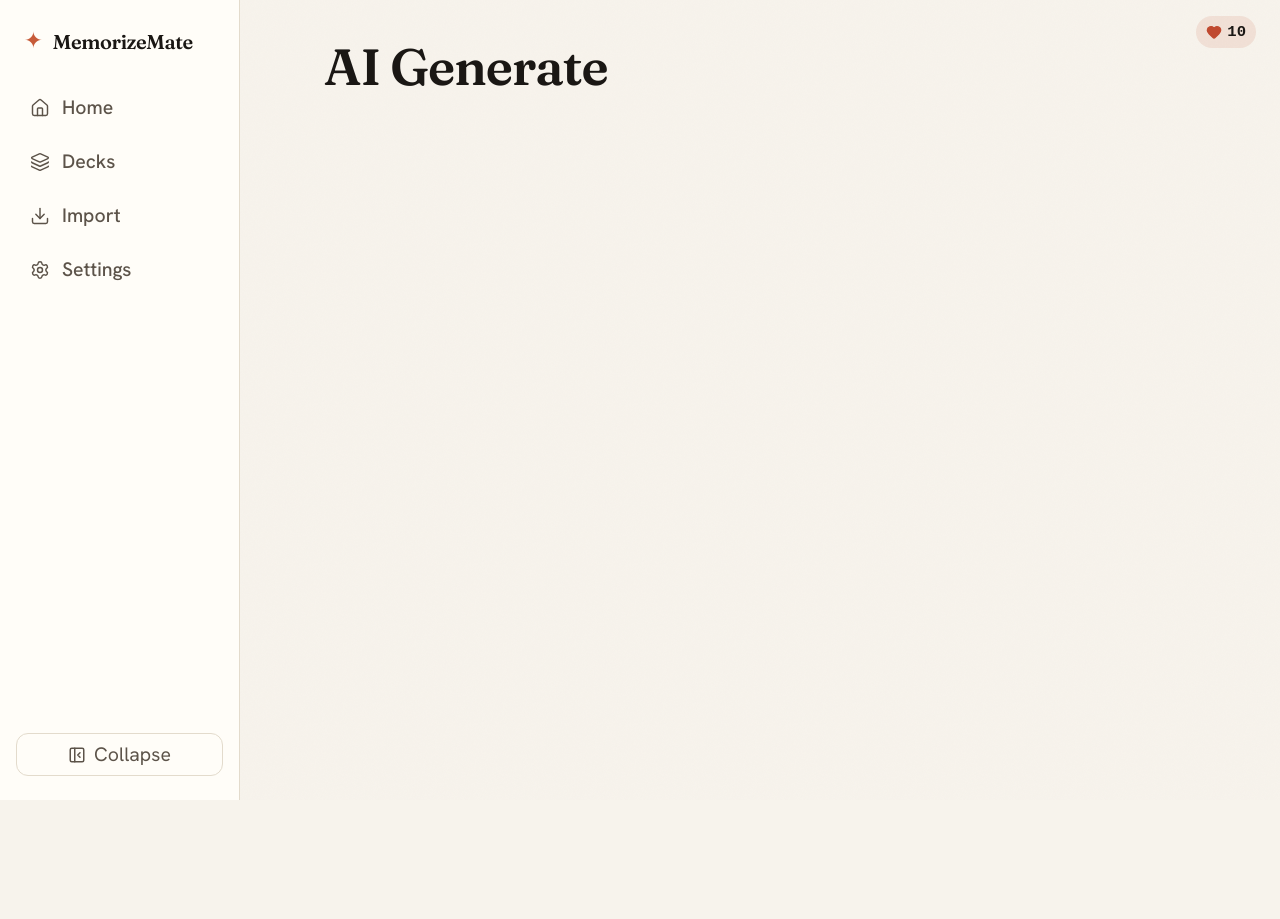
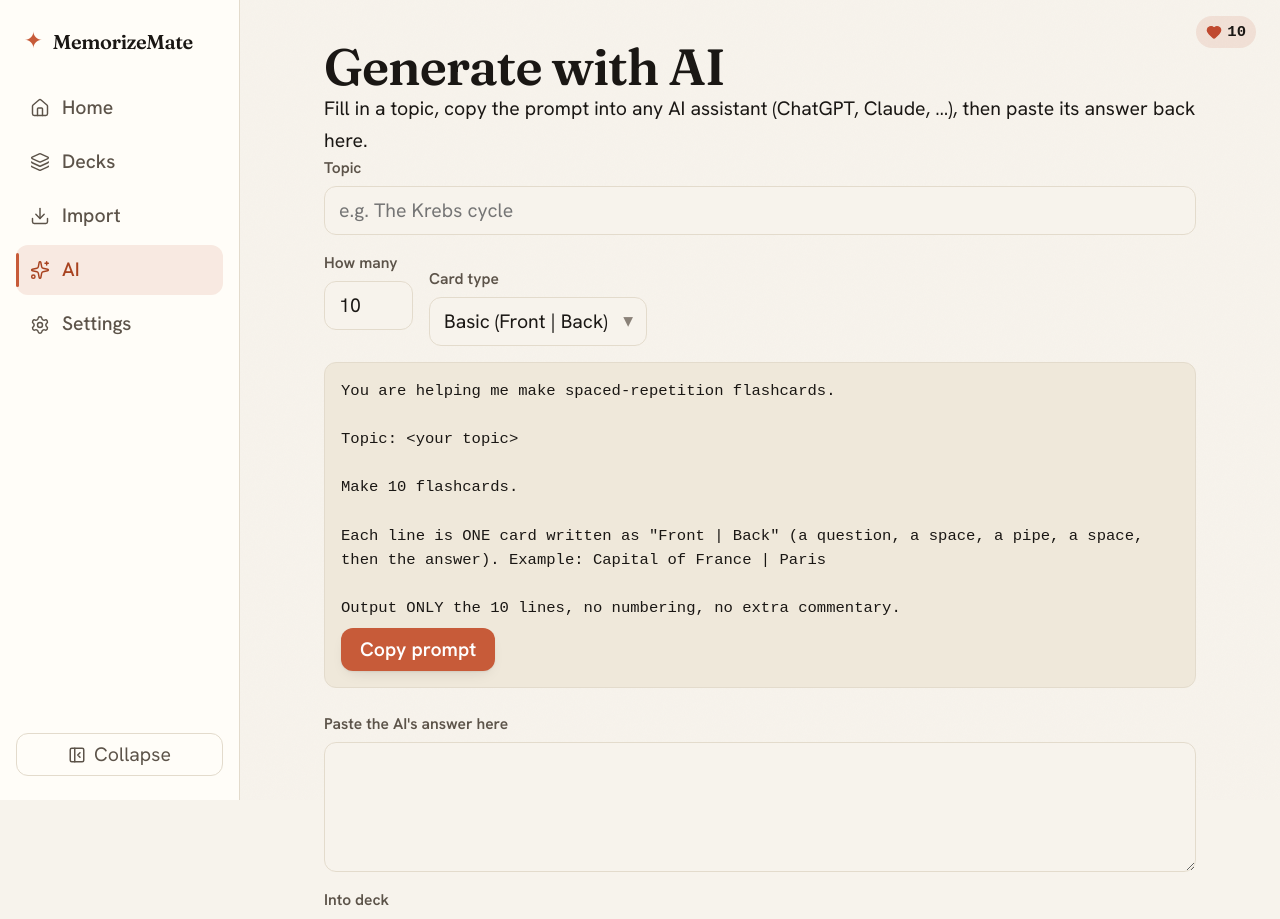
Before and after one commit to PandesalPanpan/MemorizeMate, a React (Vite) app: page /generate in a window 1280 px wide. Shown: the top 919 px of the page. Before the commit the page ends 800 px from the top, so only its background shows below. Built offline with nearby package versions, Linux system fonts and the light colour scheme; a web font is replaced by a local one.

Commit message:
feat: AI generate page (offline prompt builder + paste import)

```diff
--- /dev/null
+++ b/src/ai/promptBuilder.ts
@@ -0,0 +1,17 @@
+import type { CardType } from '../types/models';
+
+export interface PromptInput { topic: string; count: number; type: CardType; }
+
+export function buildPrompt({ topic, count, type }: PromptInput): string {
+  const format = type === 'cloze'
+    ? `Each line is ONE cloze card using this exact syntax: wrap the hidden answer as {{c1::answer}} (use {{c2::...}} for a second deletion on the same line, and {{c1::answer::hint}} to add a hint). Example: The powerhouse of the cell is the {{c1::mitochondria}}.`
+    : `Each line is ONE card written as "Front | Back" (a question, a space, a pipe, a space, then the answer). Example: Capital of France | Paris`;
+
+  return [
+    `You are helping me make spaced-repetition flashcards.`,
+    `Topic: ${topic}`,
+    `Make ${count} flashcards.`,
+    format,
+    `Output ONLY the ${count} lines, no numbering, no extra commentary.`,
+  ].join('\n\n');
+}
--- a/src/components/nav/navItems.ts
+++ b/src/components/nav/navItems.ts
@@ -1,4 +1,4 @@
-import { Home, Layers, Download, Settings } from 'lucide-react';
+import { Home, Layers, Download, Settings, Sparkles } from 'lucide-react';
 import type { ComponentType } from 'react';
 
 export interface NavItem { to: string; label: string; icon: ComponentType<{ size?: number; strokeWidth?: number }>; }
@@ -7,5 +7,6 @@ export const NAV_ITEMS: NavItem[] = [
   { to: '/', label: 'Home', icon: Home },
   { to: '/decks', label: 'Decks', icon: Layers },
   { to: '/import', label: 'Import', icon: Download },
+  { to: '/generate', label: 'AI', icon: Sparkles },
   { to: '/settings', label: 'Settings', icon: Settings },
 ];
--- /dev/null
+++ b/src/screens/AIGenerateScreen.module.css
@@ -0,0 +1,4 @@
+.opts { display: flex; gap: var(--space-md); flex-wrap: wrap; align-items: flex-end; margin-bottom: var(--space-md); }
+.promptBox { background: var(--color-sunken); border: 1px solid var(--color-line); border-radius: var(--radius-md); padding: var(--space-md); margin-bottom: var(--space-lg); }
+.prompt { font-family: var(--font-mono); font-size: var(--step--1); white-space: pre-wrap; margin-bottom: var(--space-sm); }
+.textarea { width: 100%; min-height: 130px; resize: vertical; padding: 14px; font-family: var(--font-mono); font-size: var(--step--1); background: var(--color-bg); border: 1px solid var(--color-line); border-radius: var(--radius-md); }
--- a/src/screens/AIGenerateScreen.tsx
+++ b/src/screens/AIGenerateScreen.tsx
@@ -1,3 +1,66 @@
+import { useMemo, useState } from 'react';
+import { buildPrompt } from '../ai/promptBuilder';
+import { parseImport } from '../importer/parser';
+import { useStore, store } from '../store/useStore';
+import { Button } from '../components/ui/Button';
+import { Field } from '../components/ui/Field';
+import { Select } from '../components/ui/Select';
+import type { CardType } from '../types/models';
+import styles from './AIGenerateScreen.module.css';
+
 export function AIGenerateScreen() {
-  return <section><h2>AI Generate</h2></section>;
+  const decks = useStore((s) => s.decks);
+  const [topic, setTopic] = useState('');
+  const [count, setCount] = useState(10);
+  const [type, setType] = useState<CardType>('basic');
+  const [raw, setRaw] = useState('');
+  const [deckId, setDeckId] = useState('');
+  const [copied, setCopied] = useState(false);
+
+  const prompt = useMemo(() => buildPrompt({ topic: topic || '<your topic>', count, type }), [topic, count, type]);
+  const result = useMemo(() => parseImport(raw), [raw]);
+  const target = deckId || decks[0]?.id || '';
+
+  async function copy() {
+    try { await navigator.clipboard.writeText(prompt); setCopied(true); setTimeout(() => setCopied(false), 1500); } catch { /* clipboard unavailable */ }
+  }
+  async function doImport() {
+    if (!target) return;
+    for (const c of result.cards) {
+      await store.getState().addCard({ deckId: target, type: c.type, front: c.front, back: c.back, tags: c.tags });
+    }
+    setRaw('');
+  }
+
+  return (
+    <section>
+      <h2>Generate with AI</h2>
+      <p>Fill in a topic, copy the prompt into any AI assistant (ChatGPT, Claude, …), then paste its answer back here.</p>
+
+      <Field label="Topic" htmlFor="topic">
+        <input id="topic" value={topic} onChange={(e) => setTopic(e.target.value)} placeholder="e.g. The Krebs cycle" />
+      </Field>
+      <div className={styles.opts}>
+        <Field label="How many" htmlFor="count">
+          <input id="count" type="number" min={1} max={100} value={count} onChange={(e) => setCount(Number(e.target.value) || 1)} />
+        </Field>
+        <Select id="ctype" label="Card type" value={type} onChange={(v) => setType(v as CardType)}
+          options={[{ value: 'basic', label: 'Basic (Front | Back)' }, { value: 'cloze', label: 'Cloze' }]} />
+      </div>
+
+      <div className={styles.promptBox}>
+        <pre className={styles.prompt}>{prompt}</pre>
+        <Button onClick={copy}>{copied ? 'Copied!' : 'Copy prompt'}</Button>
+      </div>
+
+      <Field label="Paste the AI's answer here" htmlFor="paste">
+        <textarea id="paste" className={styles.textarea} value={raw} onChange={(e) => setRaw(e.target.value)} />
+      </Field>
+      {result.cards.length > 0 && <p>{result.cards.length} cards detected — format: {result.format}</p>}
+
+      <Select id="aiDeck" label="Into deck" value={target} onChange={(v) => setDeckId(v)}
+        options={decks.map((d) => ({ value: d.id, label: d.name }))} />
+      <Button onClick={doImport} disabled={!result.cards.length}>Import</Button>
+    </section>
+  );
 }
```
Also changed, not shown: 2 other files (tests, documents, lock files or other folders).
